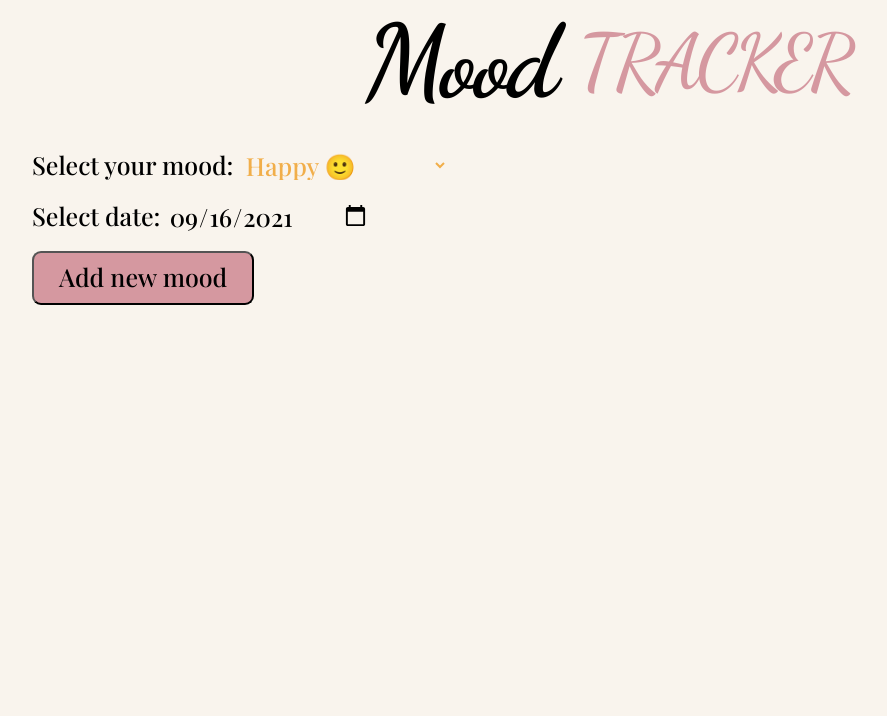
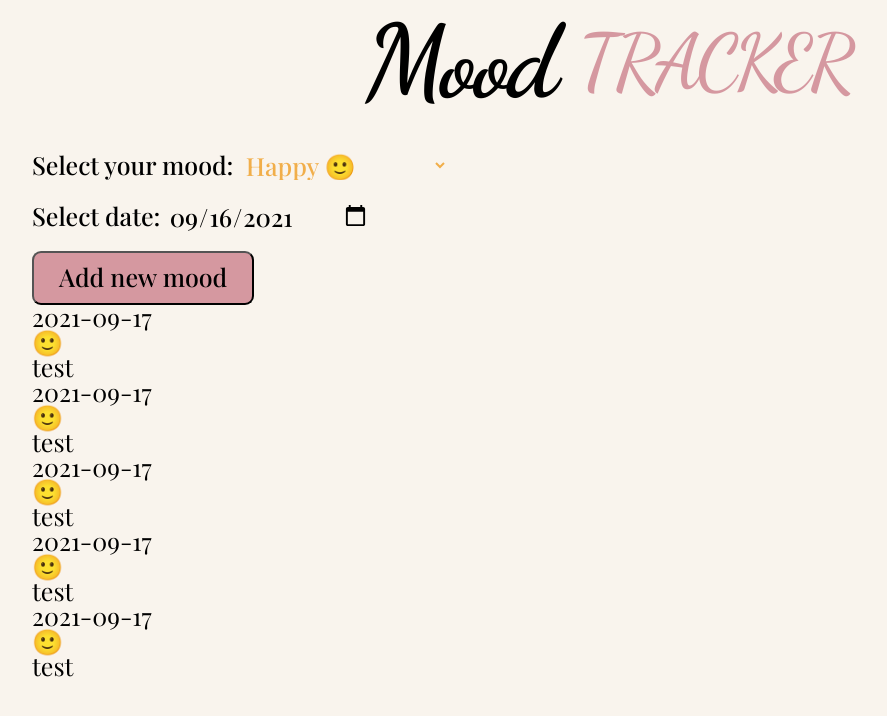
Before and after one commit to zakrzewskib/mood-tracker-react, a React (Create React App) app: page / in a window 1280 px wide. Shown: the top 716 px of the page, without its empty margins (32-919 px from the left). Built offline with nearby package versions, Linux system fonts and the light colour scheme; a web font is replaced by a local one.

Commit message:
Add sample array with moods

```diff
--- a/src/App.js
+++ b/src/App.js
@@ -5,7 +5,40 @@
 import NewMood from './components/AddMood/NewMood';
 
 const App = () => {
-  const [moods, setMoods] = useState([]);
+  const SAMPLE_DATA = [
+    {
+      mood: '🙂',
+      date: '2021-09-17',
+      comment: 'I felt happy that day',
+      id: Math.random().toString(),
+    },
+    {
+      mood: '🙂',
+      date: '2021-09-17',
+      comment: 'I felt happy that day',
+      id: Math.random().toString(),
+    },
+    {
+      mood: '🙂',
+      date: '2021-09-17',
+      comment: 'I felt happy that day',
+      id: Math.random().toString(),
+    },
+    {
+      mood: '🙂',
+      date: '2021-09-17',
+      comment: 'I felt happy that day',
+      id: Math.random().toString(),
+    },
+    {
+      mood: '🙂',
+      date: '2021-09-17',
+      comment: 'I felt happy that day',
+      id: Math.random().toString(),
+    },
+  ];
+
+  const [moods, setMoods] = useState(SAMPLE_DATA);
 
   const addNewMoodHandler = (mood) => {
     console.log(mood);
```
